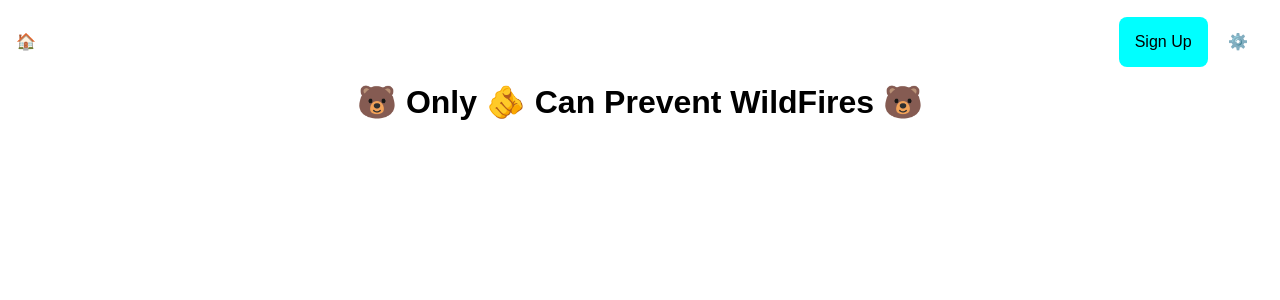
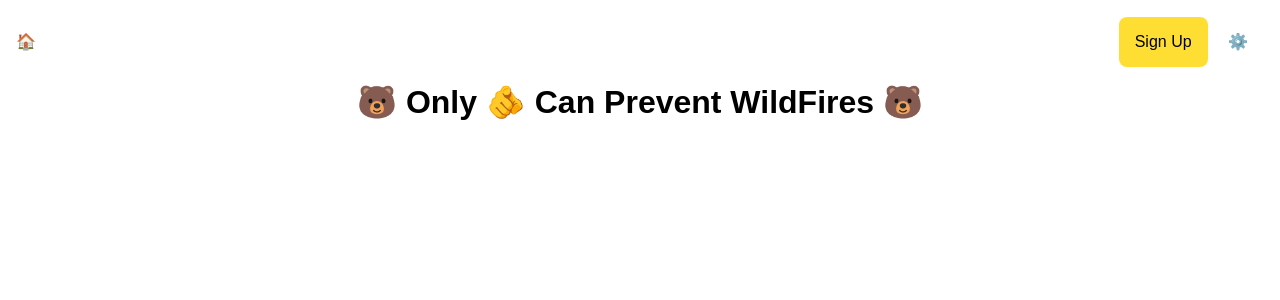
Before and after one commit to brnt-toast/emoji-UI, a SvelteKit app: page / in a window 1280 px wide. Shown: the top 300 px of the page. Built offline with nearby package versions, Linux system fonts and the light colour scheme.

Commit message:
+ emoji yellow; Nav.svelte

```diff
--- a/src/components/Nav.svelte
+++ b/src/components/Nav.svelte
@@ -33,6 +33,6 @@
     }
 
     .signup {
-        background-color: aqua;
+        background-color: #FFDE34;  /* emoji yellow */
     }
 </style>
```
